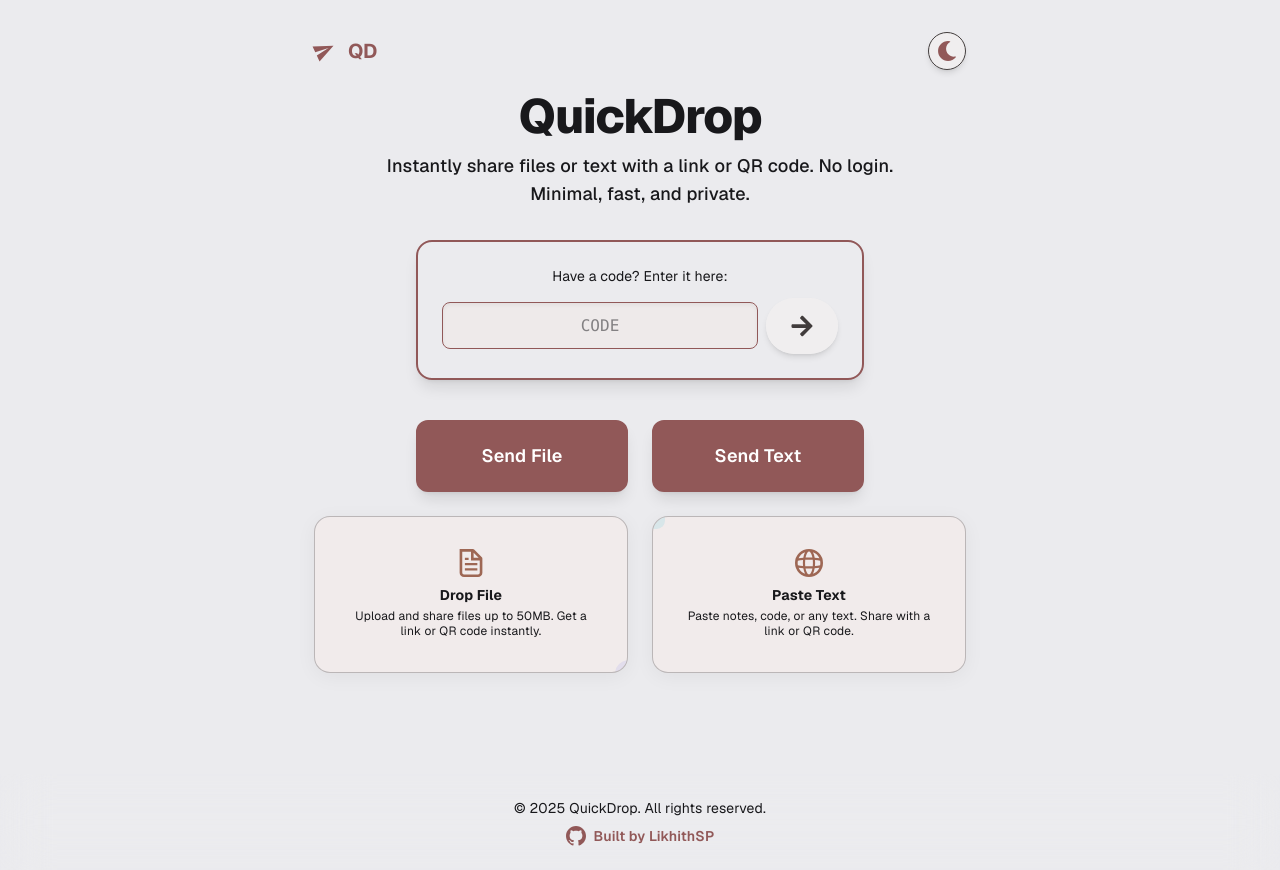
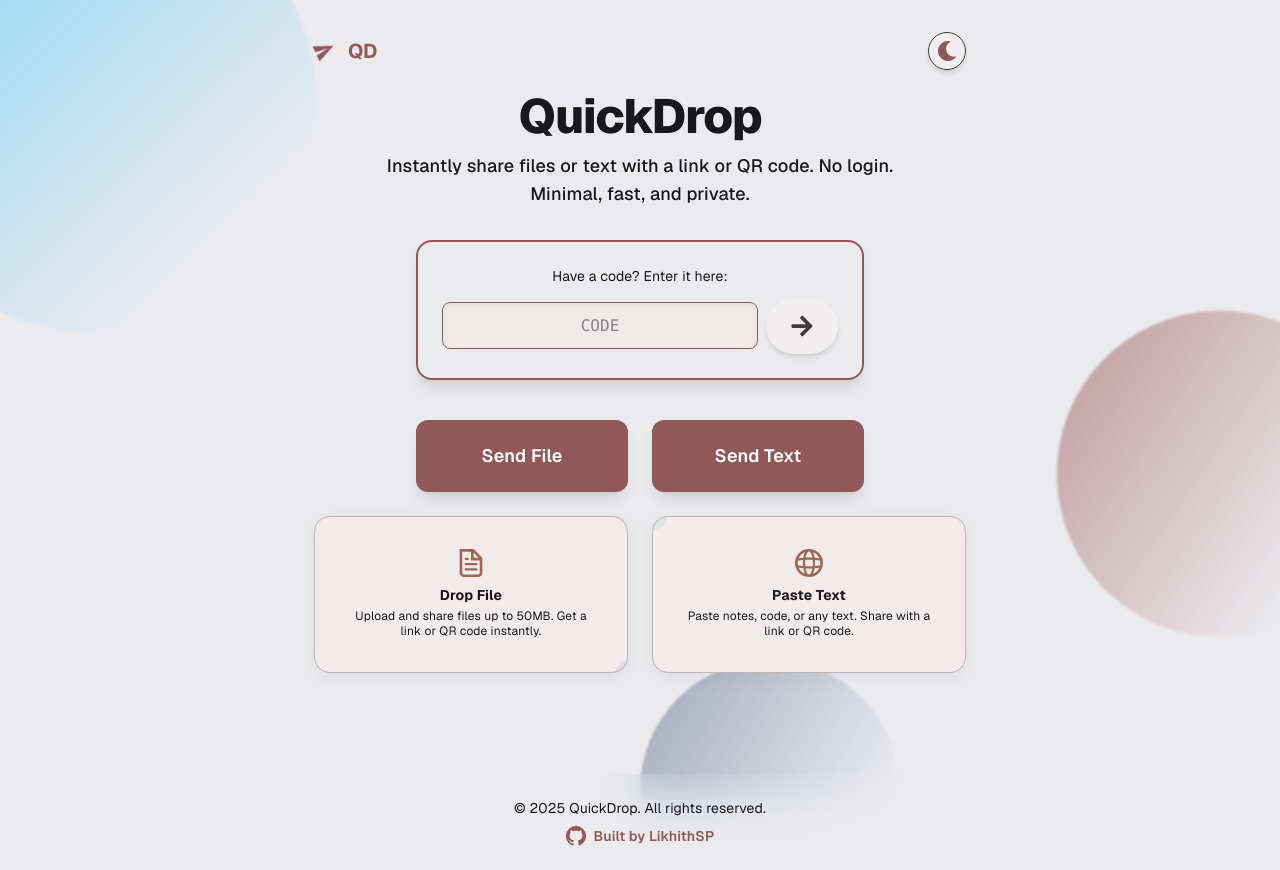
Before and after one commit to LikhithSP/QuickDrop, a Next.js app: page / in a window 1280 px wide. Built offline with nearby package versions, Linux system fonts and the light colour scheme.

Commit message:
added more visual to background

```diff
--- a/src/app/components/Header.tsx
+++ b/src/app/components/Header.tsx
@@ -7,7 +7,7 @@
 
 export default function Header() {
   return (
-    <header className="border-card-border bg-card-bg/90 sticky top-0 z-30 transition-all">
+    <header className="border-card-border bg-card-bg/90 transition-all">
       <nav className="container flex items-center justify-between py-2">
         <Link href="/" className="text-xl font-bold tracking-tight text-primary hover:text-accent transition-colors flex items-center gap-2">
           <span className="inline-block align-middle" style={{ transform: 'rotate(-25deg) translateY(-2px)' }}>
--- a/src/app/globals.css
+++ b/src/app/globals.css
@@ -195,3 +195,61 @@
     opacity: 1;
   }
 }
+
+/* 3D Glassy Animated Background Elements */
+.glassy-bg-3d {
+  position: fixed;
+  inset: 0;
+  z-index: 0;
+  pointer-events: none;
+  overflow: hidden;
+}
+.glassy-blob {
+  position: absolute;
+  border-radius: 50%;
+  filter: blur(0.8px) saturate(1.2);
+  opacity: 0.55;
+  mix-blend-mode: darken;
+  will-change: transform, opacity;
+  animation: glassy-blob-move 16s ease-in-out infinite alternate;
+}
+.glassy-blob-1 {
+  width: 420px; height: 420px;
+  left: -120px; top: -80px;
+  background: linear-gradient(120deg, var(--accent), #fff0 80%);
+  animation-delay: 0s;
+}
+.glassy-blob-2 {
+  width: 320px; height: 320px;
+  right: -100px; top: 40vh;
+  background: linear-gradient(120deg, var(--primary), #fff0 80%);
+  animation-delay: 3s;
+}
+.glassy-blob-3 {
+  width: 260px; height: 260px;
+  left: 50vw; bottom: -120px;
+  background: linear-gradient(120deg, var(--secondary), #fff0 80%);
+  animation-delay: 6s;
+}
+@keyframes glassy-blob-move {
+  0% { transform: scale(1) translateY(0) rotate(0deg); }
+  50% { transform: scale(1.1) translateY(-30px) rotate(20deg); }
+  100% { transform: scale(1.05) translateY(40px) rotate(-15deg); }
+}
+
+@media (prefers-color-scheme: dark) {
+  .glassy-blob-1 {
+    background: linear-gradient(120deg, var(--accent), #2228 80%);
+  }
+  .glassy-blob-2 {
+    background: linear-gradient(120deg, var(--primary), #2228 80%);
+  }
+  .glassy-blob-3 {
+    background: linear-gradient(120deg, var(--secondary), #2228 80%);
+  }
+}
+
+body {
+  position: relative;
+  z-index: 1;
+}
--- a/src/app/layout.tsx
+++ b/src/app/layout.tsx
@@ -31,6 +31,11 @@
         <script src="/theme.js" />
       </head>
       <body className={`${geistSans.variable} ${geistMono.variable} antialiased bg-background text-foreground`}>
+        <div className="glassy-bg-3d" aria-hidden="true">
+          <div className="glassy-blob glassy-blob-1" />
+          <div className="glassy-blob glassy-blob-2" />
+          <div className="glassy-blob glassy-blob-3" />
+        </div>
         <Header />
         <main className="container fade-in min-h-[80vh] flex flex-col justify-center items-center">
           {children}
```
